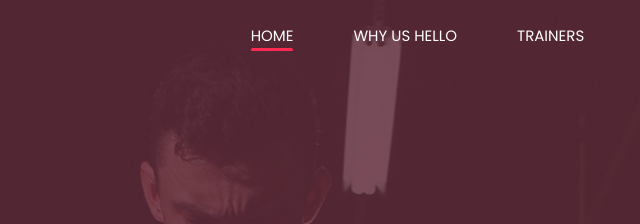
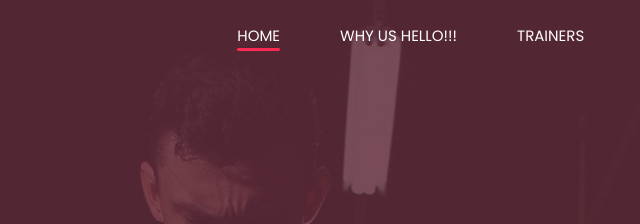
Before and after one commit to amit-devb/jenkins-ansible-deploy, a plain HTML site: page index.html in a window 1280 px wide. Shown: the top 224 px of the page, 427-1067 px from the left. Drawn offline with nearby package versions, Linux system fonts and the light colour scheme.

Commit message:
Update index.html

```diff
--- a/index.html
+++ b/index.html
@@ -30,7 +30,7 @@
 
 <body>
   <div class="hero_area">
-    <!-- header section strats -->
+    <!-- header section starts -->
     <header class="header_section">
       <div class="container-fluid">
         <nav class="navbar navbar-expand-lg custom_nav-container ">
@@ -50,7 +50,7 @@
                   <a class="nav-link" href="index.html">Home <span class="sr-only">(current)</span></a>
                 </li>
                 <li class="nav-item ">
-                  <a class="nav-link" href="why.html"> Why us hello</a>
+                  <a class="nav-link" href="why.html"> Why us hello!!!</a>
                 </li>
                 </li>
                 <li class="nav-item">
```
